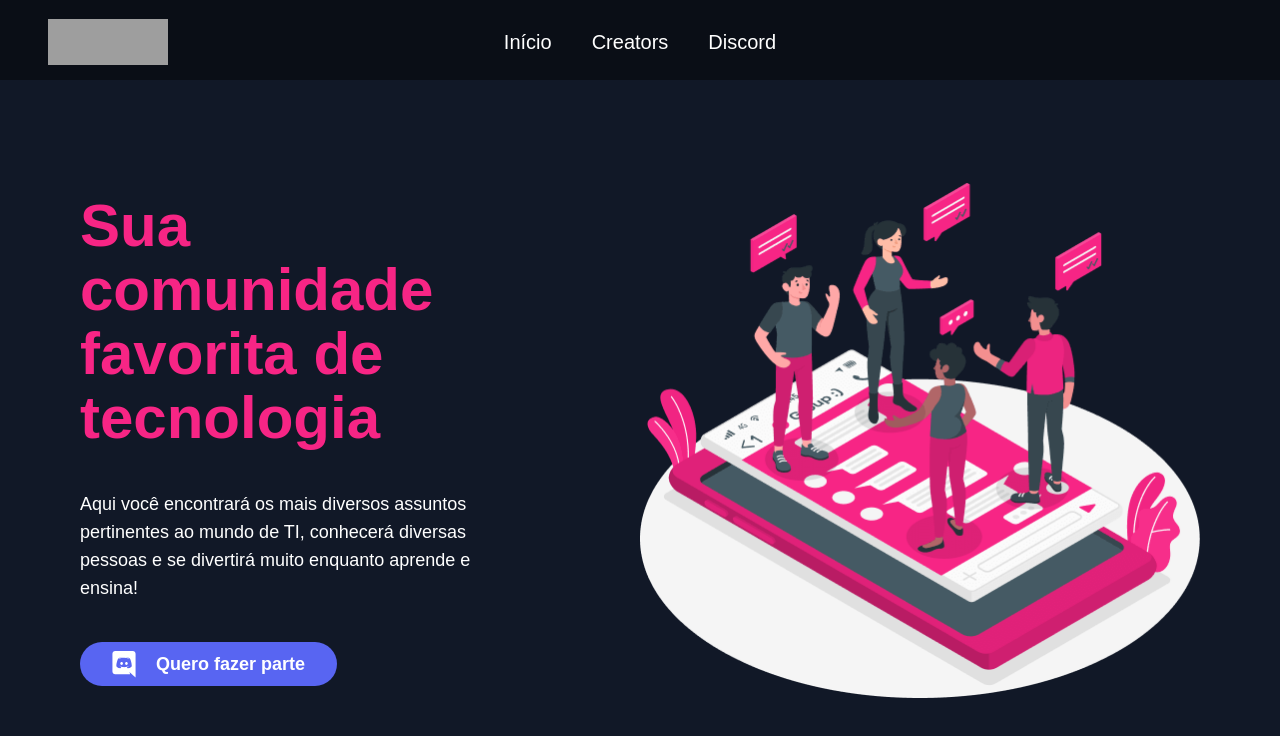
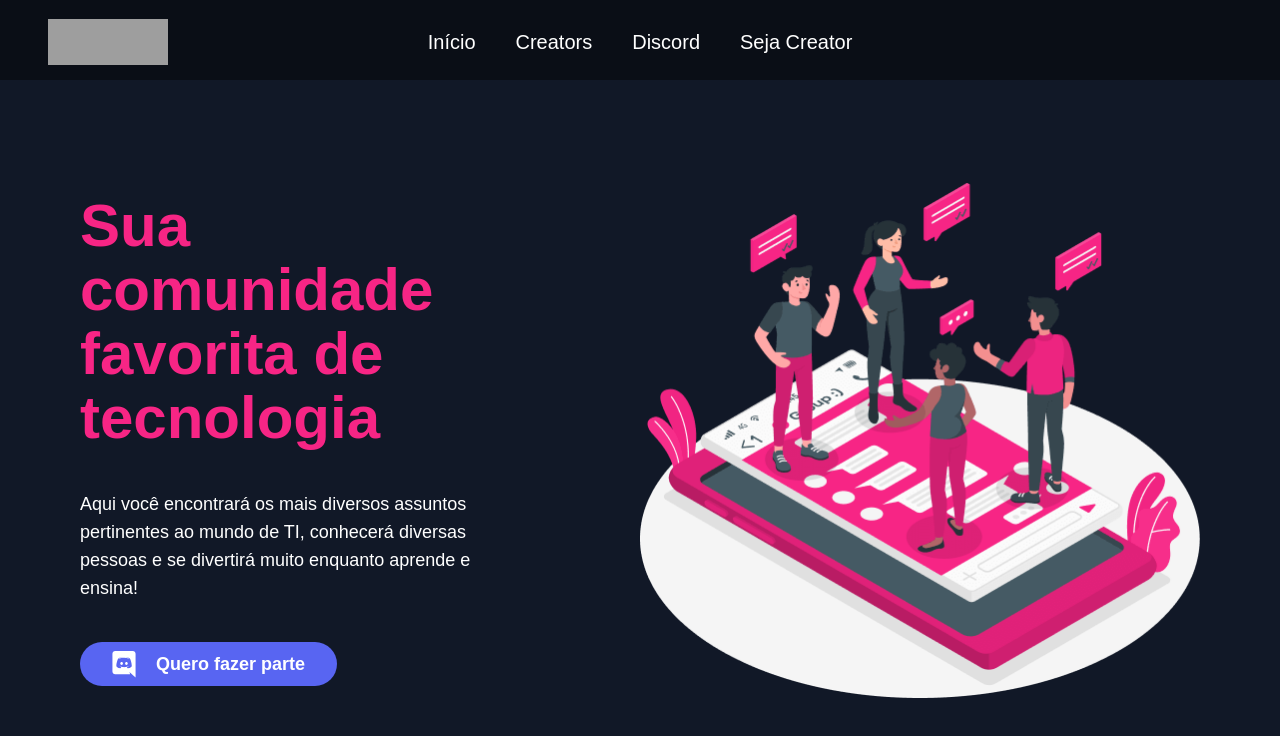
Before and after one commit to r3nanp/hubtech, a Next.js app: page / in a window 1280 px wide. Shown: the top 736 px of the page. Built offline with nearby package versions, Linux system fonts and the light colour scheme; grey boxes are pictures that could not be loaded.

Commit message:
feat: add passHref prop to redirect

```diff
--- a/src/components/Header/HeaderLink.tsx
+++ b/src/components/Header/HeaderLink.tsx
@@ -3,11 +3,12 @@ import Link from 'next/link';
 interface IProps {
 	href: string;
 	text: string;
+	passHref?: boolean;
 }
 
 export default function HeaderLink(props: IProps) {
 	return (
-		<Link href={props.href}>
+		<Link href={props.href} passHref={props.passHref}>
 			<a
 				className="
 					transition-colors
--- a/src/components/Header/index.tsx
+++ b/src/components/Header/index.tsx
@@ -5,7 +5,12 @@ const Header = () => {
 	const menus = [
 		{ text: 'Início', href: '/' },
 		{ text: 'Creators', href: '/creators' },
-		{ text: 'Discord', href: '/discord' },
+		{ text: 'Discord', href: 'https://discord.gg/RMDSHVkDmE', passHref: true },
+		{
+			text: 'Seja Creator',
+			href: 'https://forms.gle/2rLu4BXpbi3bJjYz5',
+			passHref: true,
+		},
 	];
 
 	const links = menus.map(menu => <HeaderLink key={menu.text} {...menu} />);
```
